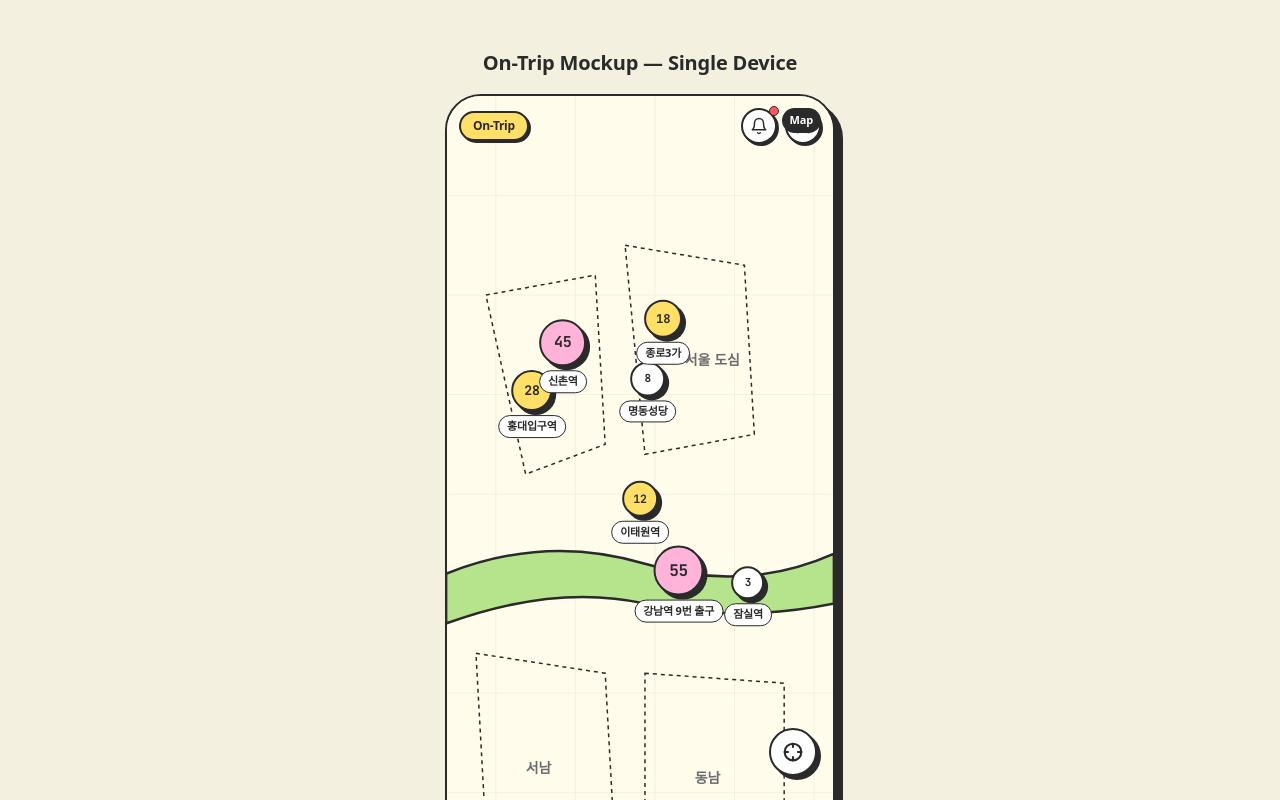
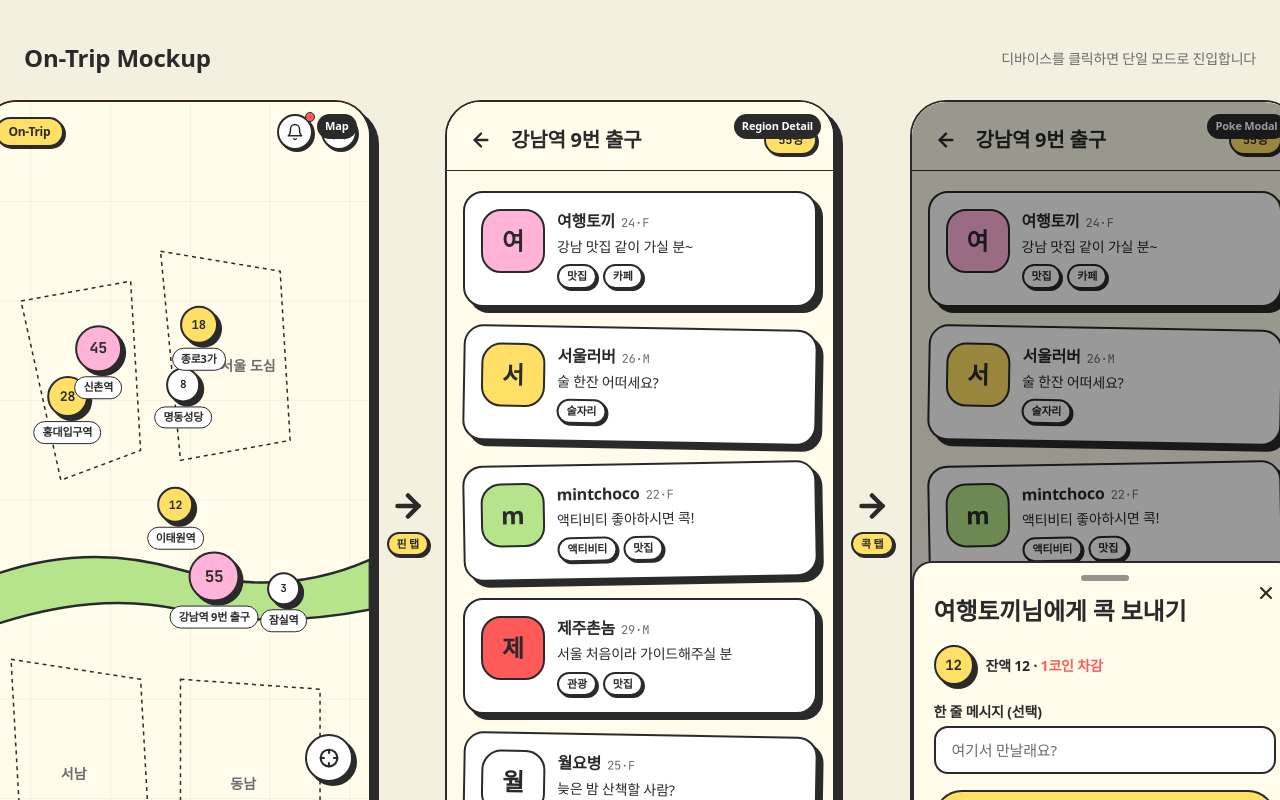
Before and after one commit to eugene0429/on-trip-frontend, a React (Vite) app in the folder mockup/: page / in a window 1280 px wide. Shown: the top 800 px of the page. Built offline with nearby package versions, Linux system fonts and the light colour scheme; a web font is replaced by a local one.

Commit message:
feat(mockup): add storyboard view with flow arrows and toggle
Co-Authored-By: Claude Opus 4.7 (1M context) <noreply@anthropic.com>

```diff
--- a/mockup/src/App.tsx
+++ b/mockup/src/App.tsx
@@ -1,10 +1,13 @@
 import { useState } from 'react';
+import { ArrowRight, ArrowLeftRight } from 'lucide-react';
 import DeviceFrame from './components/DeviceFrame';
 import MapScreen from './screens/MapScreen';
 import RegionDetailScreen from './screens/RegionDetailScreen';
 import PokeModal from './screens/PokeModal';
-import { Companion } from './data/companions';
+import StickerButton from './components/StickerButton';
+import { Companion, companions } from './data/companions';
 
+type ViewMode = 'storyboard' | 'single';
 type Screen = 'map' | 'region-detail';
 
 const SCREEN_LABELS: Record<Screen, string> = {
@@ -13,37 +16,155 @@ const SCREEN_LABELS: Record<Screen, string> = {
 };
 
 export default function App() {
+  const [viewMode, setViewMode] = useState<ViewMode>('storyboard');
   const [currentScreen, setCurrentScreen] = useState<Screen>('map');
   const [activeRegionId, setActiveRegionId] = useState<string>('gangnam');
   const [pokeTarget, setPokeTarget] = useState<Companion | null>(null);
 
+  const goToSingle = (screen: Screen, options?: { regionId?: string; openPoke?: boolean }) => {
+    if (options?.regionId) setActiveRegionId(options.regionId);
+    setCurrentScreen(screen);
+    setPokeTarget(options?.openPoke ? companions[0] : null);
+    setViewMode('single');
+  };
+
   return (
-    <div className="min-h-screen bg-surfaceMuted py-12 px-6 flex flex-col items-center font-sans gap-4">
-      <h1 className="text-[20px] font-extrabold text-outline">On-Trip Mockup — Single Device</h1>
+    <div className="min-h-screen bg-surfaceMuted py-10 px-6 flex flex-col items-center font-sans gap-6">
+      <div className="flex items-center gap-4 w-full max-w-7xl">
+        <h1 className="text-[24px] font-extrabold text-outline">On-Trip Mockup</h1>
+        <div className="flex-1" />
+        {viewMode === 'storyboard' ? (
+          <span className="text-[14px] text-textMuted">디바이스를 클릭하면 단일 모드로 진입합니다</span>
+        ) : (
+          <StickerButton
+            variant="secondary"
+            size="sm"
+            onClick={() => setViewMode('storyboard')}
+          >
+            <span className="flex items-center gap-2"><ArrowLeftRight size={16} /> 스토리보드로</span>
+          </StickerButton>
+        )}
+      </div>
 
-      <DeviceFrame label={SCREEN_LABELS[currentScreen]}>
-        {currentScreen === 'map' && (
-          <MapScreen
+      {viewMode === 'storyboard' ? (
+        <Storyboard onDeviceTap={goToSingle} />
+      ) : (
+        <SingleDevice
+          currentScreen={currentScreen}
+          activeRegionId={activeRegionId}
+          pokeTarget={pokeTarget}
           onPinTap={(id) => {
             setActiveRegionId(id);
             setCurrentScreen('region-detail');
           }}
+          onBack={() => setCurrentScreen('map')}
+          onPokeTap={(c) => setPokeTarget(c)}
+          onPokeClose={() => setPokeTarget(null)}
+          onPokeSend={() => setPokeTarget(null)}
+          screenLabel={SCREEN_LABELS[currentScreen]}
         />
       )}
+    </div>
+  );
+}
+
+function FlowArrow({ label }: { label: string }) {
+  return (
+    <div className="flex flex-col items-center justify-center gap-2 self-center px-2">
+      <ArrowRight size={36} color="#2A2A2A" strokeWidth={3} />
+      <div className="bg-primary border-[2px] border-outline rounded-pill px-2 py-0.5 text-[11px] font-bold text-outline shadow-sticker-xs whitespace-nowrap">
+        {label}
+      </div>
+    </div>
+  );
+}
+
+type StoryboardProps = {
+  onDeviceTap: (
+    screen: Screen,
+    options?: { regionId?: string; openPoke?: boolean }
+  ) => void;
+};
+
+function Storyboard({ onDeviceTap }: StoryboardProps) {
+  return (
+    <div className="flex items-start gap-2">
+      <DeviceFrame label="Map" onClick={() => onDeviceTap('map')}>
+        <div className="pointer-events-none w-full h-full">
+          <MapScreen />
+        </div>
+      </DeviceFrame>
+
+      <FlowArrow label="핀 탭" />
+
+      <DeviceFrame
+        label="Region Detail"
+        onClick={() => onDeviceTap('region-detail', { regionId: 'gangnam' })}
+      >
+        <div className="pointer-events-none w-full h-full">
+          <RegionDetailScreen regionId="gangnam" />
+        </div>
+      </DeviceFrame>
+
+      <FlowArrow label="콕 탭" />
+
+      <DeviceFrame
+        label="Poke Modal"
+        onClick={() => onDeviceTap('region-detail', { regionId: 'gangnam', openPoke: true })}
+      >
+        <div className="pointer-events-none w-full h-full">
+          <RegionDetailScreen regionId="gangnam" />
+          <PokeModal
+            open
+            target={companions[0]}
+            onClose={() => {}}
+            onSend={() => {}}
+          />
+        </div>
+      </DeviceFrame>
+    </div>
+  );
+}
+
+type SingleDeviceProps = {
+  currentScreen: Screen;
+  activeRegionId: string;
+  pokeTarget: Companion | null;
+  onPinTap: (id: string) => void;
+  onBack: () => void;
+  onPokeTap: (c: Companion) => void;
+  onPokeClose: () => void;
+  onPokeSend: (msg: string) => void;
+  screenLabel: string;
+};
+
+function SingleDevice({
+  currentScreen,
+  activeRegionId,
+  pokeTarget,
+  onPinTap,
+  onBack,
+  onPokeTap,
+  onPokeClose,
+  onPokeSend,
+  screenLabel,
+}: SingleDeviceProps) {
+  return (
+    <DeviceFrame label={screenLabel}>
+      {currentScreen === 'map' && <MapScreen onPinTap={onPinTap} />}
       {currentScreen === 'region-detail' && (
         <RegionDetailScreen
           regionId={activeRegionId}
-            onBack={() => setCurrentScreen('map')}
-            onPokeTap={(c) => setPokeTarget(c)}
+          onBack={onBack}
+          onPokeTap={onPokeTap}
         />
       )}
       <PokeModal
         open={pokeTarget !== null}
         target={pokeTarget}
-          onClose={() => setPokeTarget(null)}
-          onSend={() => setPokeTarget(null)}
+        onClose={onPokeClose}
+        onSend={onPokeSend}
       />
     </DeviceFrame>
-    </div>
   );
 }
```
Lines whose indentation alone changed are shown as unchanged.
